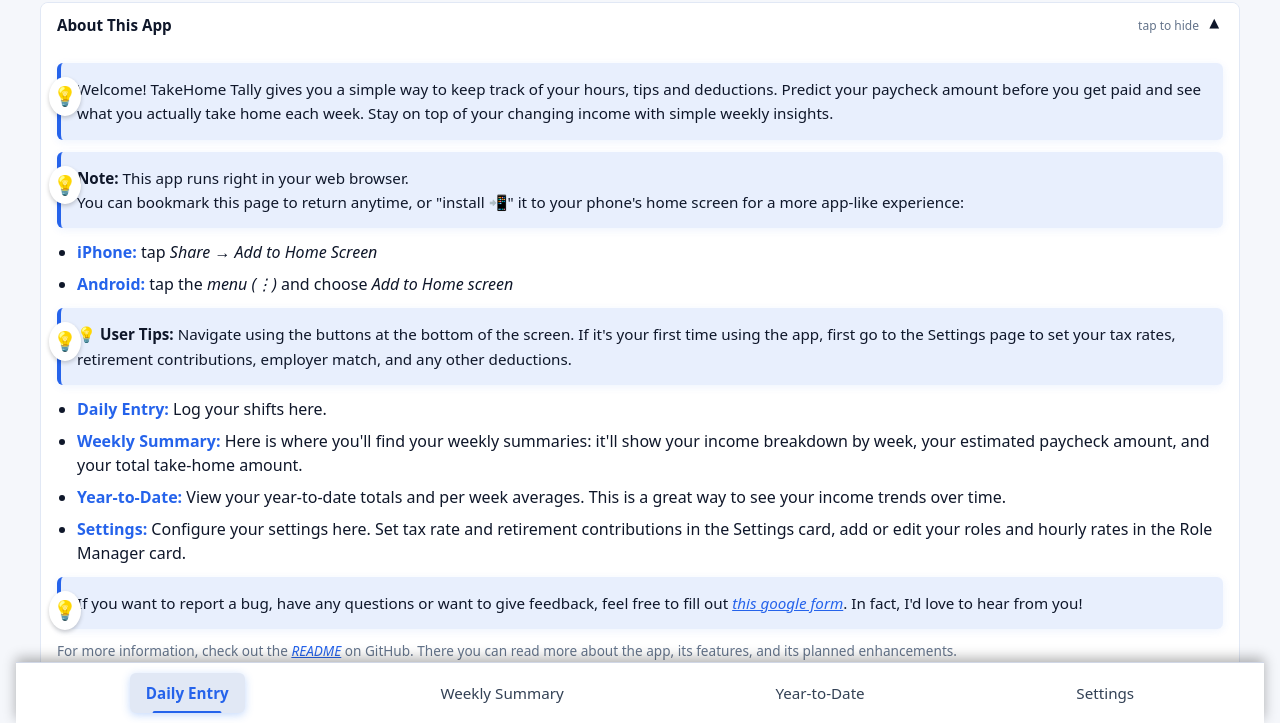
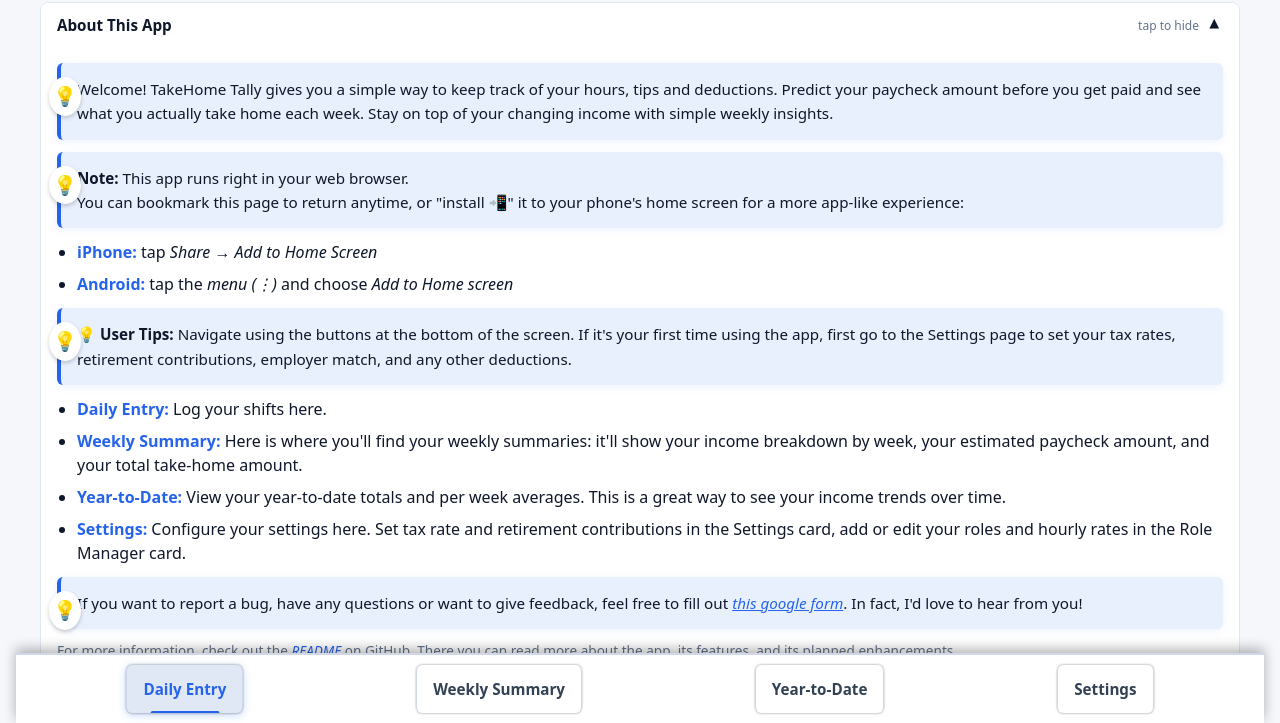
Before and after one commit to marjo-dev/take-home-tally, a plain HTML site: page index.html in a window 1280 px wide. Shown: the part 77-800 px from the top of the page. Drawn offline with Linux system fonts and the light colour scheme.

Commit message:
Refactor navbar: move outside header, add fixed bottom positioning and enhanced styling

```diff
--- a/index.html
+++ b/index.html
@@ -51,13 +51,6 @@
             </p>
           </div>
         </div>
-        <!-- NAVIGATION BAR FOR MOBILE-FIRST LAYOUT -->
-        <nav class="top-nav" aria-label="Primary pages">
-          <button data-page="entry" aria-controls="page-entry">Daily Entry</button>
-          <button data-page="summary" aria-controls="page-summary">Weekly Summary</button>
-          <button data-page="ytd" aria-controls="page-ytd">Year-to-Date</button>
-          <button data-page="settings" aria-controls="page-settings">Settings</button>
-        </nav>
       </header>
       <main class="page-stack">
         <section id="page-settings" class="page">
@@ -424,6 +417,14 @@
           </div>
         </section>
       </main>
+    </div>
+    <!-- NAVIGATION BAR FOR MOBILE-FIRST LAYOUT -->
+    <nav class="top-nav" aria-label="Primary pages">
+      <button data-page="entry" aria-controls="page-entry">Daily Entry</button>
+      <button data-page="summary" aria-controls="page-summary">Weekly Summary</button>
+      <button data-page="ytd" aria-controls="page-ytd">Year-to-Date</button>
+      <button data-page="settings" aria-controls="page-settings">Settings</button>
+    </nav>
 
     <!-- Script -->
     <script src="script.js"></script>
--- a/style.css
+++ b/style.css
@@ -9,7 +9,7 @@
   --card-border: #2a2a2a;
   --card-border-strong: #333333;
   --muted: #999999;
-  --nav-bg: #1e1e1e;
+  --nav-bg: #252525;
   --input-bg: #222222;
   --input-border: #333333;
   --button-bg: #3b82f6;
@@ -62,20 +62,18 @@ body.theme-light {
 .top-nav {
   display: flex;
   justify-content: space-around;
-  margin-bottom: 14px;
   background: var(--nav-bg);
   padding: 10px 16px;
   position: fixed;
   bottom: 0;
-  left: 0;
-  right: 0;
+  left: 50%;
+  transform: translateX(-50%);
   z-index: 1000;
   box-shadow: 0 -4px 12px rgba(0, 0, 0, 0.3);
-  border-top: 1px solid var(--card-border-strong);
+  border-top: 2px solid var(--card-border-strong);
   backdrop-filter: blur(10px);
+  width: 100%;
   max-width: 1200px;
-  margin-left: auto;
-  margin-right: auto;
   margin-bottom: 0;
   pointer-events: auto;
 }
@@ -89,23 +87,29 @@ body.theme-light {
 .top-nav button {
   background: none;
   border: none;
+  border-left: 1px solid var(--card-border-strong);
+  border-right: 1px solid var(--card-border-strong);
   color: var(--nav-button);
   font-size: 0.95rem;
-  font-weight: 500;
-  padding: 10px 16px;
+  font-weight: 600;
+  padding: 14px 16px;
   cursor: pointer;
   border-radius: 6px;
   transition: all 0.2s ease;
   position: relative;
   pointer-events: auto;
   z-index: 1001;
+  box-shadow: 0 -1px 2px rgba(0, 0, 0, 0.2), 0 1px 2px rgba(0, 0, 0, 0.2);
 }
 
 .top-nav button.is-active {
   color: var(--button-bg);
   font-weight: 700;
   background: var(--card-border);
-  box-shadow: 0 2px 8px rgba(59, 130, 246, 0.3);
+  border-left: 1px solid var(--card-border-strong);
+  border-right: 1px solid var(--card-border-strong);
+  box-shadow: 0 -1px 2px rgba(0, 0, 0, 0.2), 0 1px 2px rgba(0, 0, 0, 0.2),
+    0 2px 8px rgba(59, 130, 246, 0.3);
 }
 
 .top-nav button.is-active::after {
@@ -183,7 +187,7 @@ h2 {
   margin-bottom: 16px;
   border: 1px solid var(--card-border);
   border-radius: 8px;
-  background: var(--card-bg);
+  background: var(--nav-bg);
   overflow: hidden;
 }
 
@@ -193,7 +197,7 @@ h2 {
   justify-content: space-between;
   align-items: center;
   padding: 12px 16px;
-  background: var(--card-bg);
+  background: var(--nav-bg);
   border: none;
   color: var(--text);
   font-size: 0.95rem;
@@ -280,7 +284,7 @@ h2 {
   border: 1px solid;
   border-color: rgba(42, 42, 42, 0.4);
   border-radius: 8px;
-  background: var(--card-bg);
+  background: var(--nav-bg);
   overflow: hidden;
 }
 
@@ -294,7 +298,7 @@ body.theme-light .settings-description {
   justify-content: space-between;
   align-items: center;
   padding: 12px 16px;
-  background: var(--card-bg);
+  background: var(--nav-bg);
   border: none;
   color: var(--text);
   font-size: 0.95rem;
```
